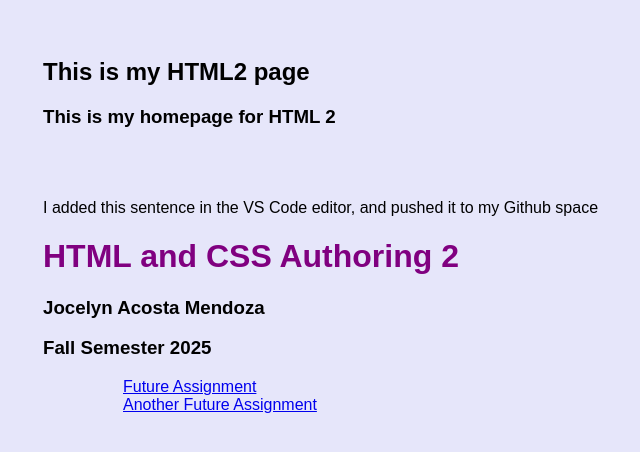
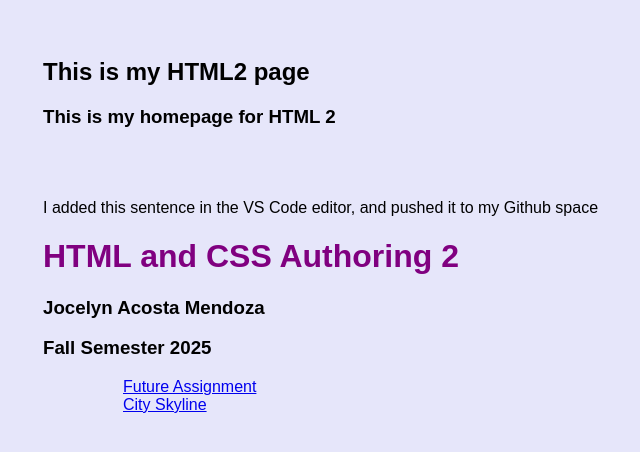
Before and after one commit to jacostamen/MCTC-HTML2, a plain HTML site: page index.html in a window 1280 px wide. Shown: the whole page, without its empty margins (15-655 px from the left). Drawn offline with Linux system fonts and the light colour scheme.

Commit message:
Update index.html

```diff
--- a/index.html
+++ b/index.html
@@ -32,7 +32,7 @@
 
       <ul>
         <ol><a href="#">Future Assignment</a></ol>
-        <ol><a href="#">Another Future Assignment</a></ol>
+        <ol><a href="#cityskyline">City Skyline</a></ol>
       </ul>
     </main>
     <!-- <script src="your.js"></script> -->
```
